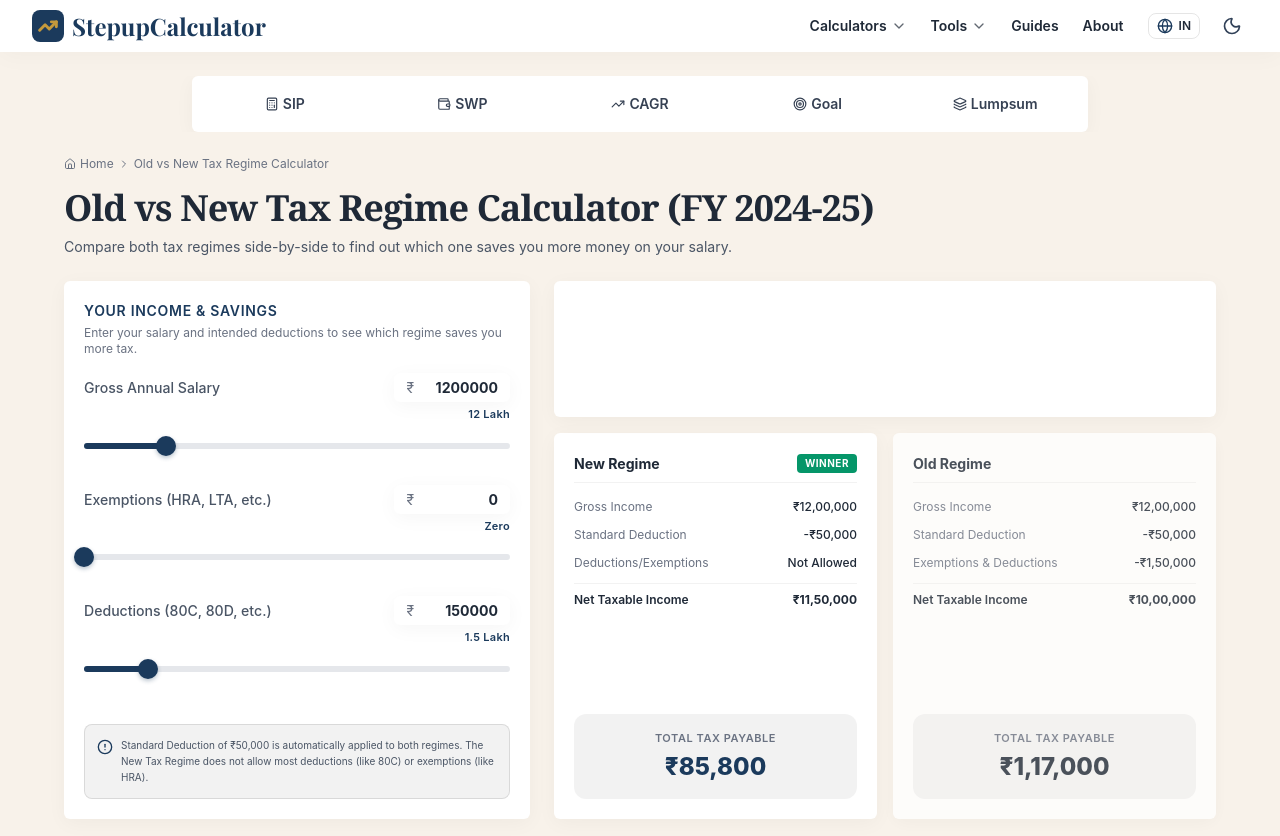
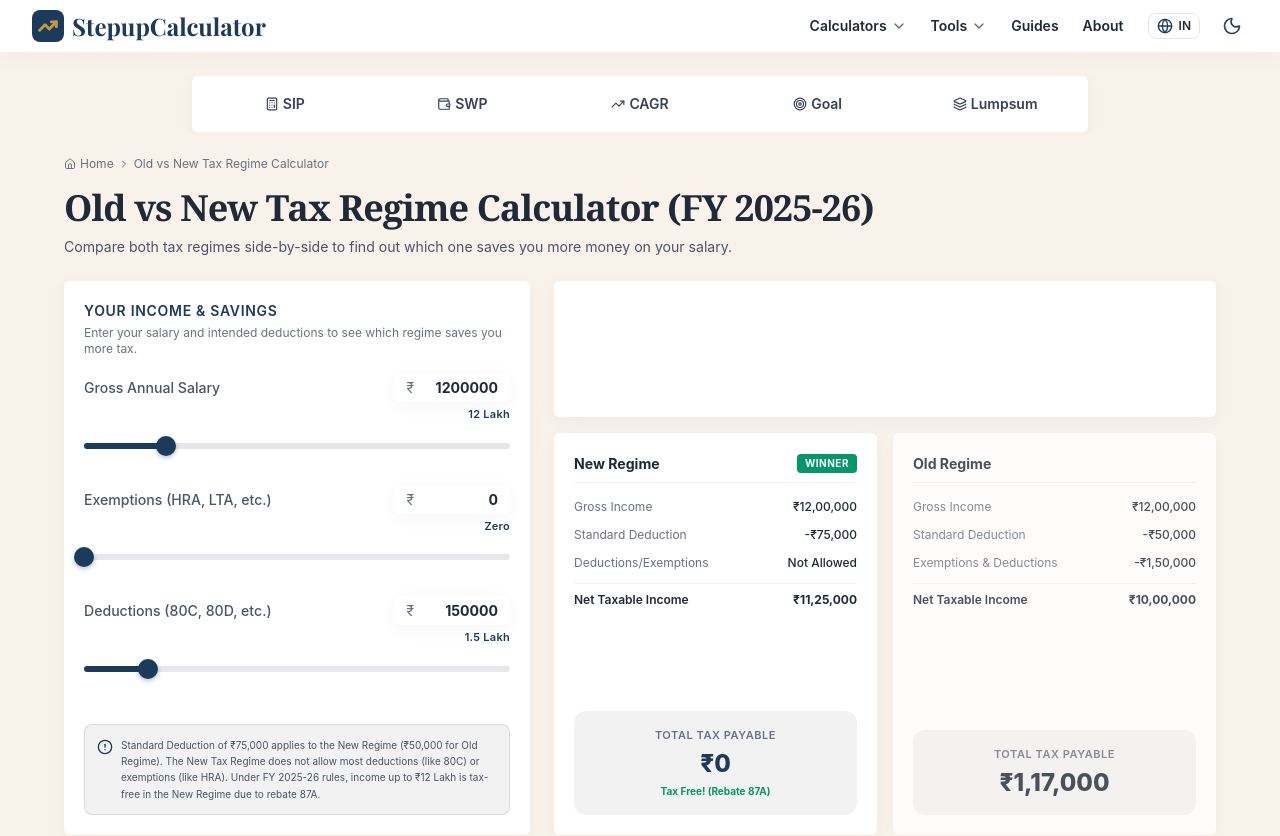
Before and after one commit to wwerajattigercom-netizen/SIP-Calculator, a Next.js app: page /tools/income-tax-calculator in a window 1280 px wide. Shown: the top 836 px of the page. Built offline with nearby package versions, Linux system fonts and the light colour scheme; a web font is replaced by a local one.

Commit message:
fix(tax): update to FY 2025-26 rules with 12L rebate and 75k standard deduction

```diff
--- a/src/app/tools/income-tax-calculator/page.js
+++ b/src/app/tools/income-tax-calculator/page.js
@@ -31,7 +31,7 @@ export default function IncomeTaxCalculatorPage() {
 
           <div className="flex flex-col mb-6 mt-4">
             <h1 className="text-3xl md:text-4xl font-serif font-bold tracking-tight text-foreground mb-2">
-              Old vs New Tax Regime Calculator (FY 2024-25)
+              Old vs New Tax Regime Calculator (FY 2025-26)
             </h1>
             <p className="text-gray-600 dark:text-gray-400 max-w-3xl">
               Compare both tax regimes side-by-side to find out which one saves you more money on your salary.
@@ -55,7 +55,7 @@ export default function IncomeTaxCalculatorPage() {
               <div className="flex-shrink-0 w-9 h-9 rounded-full bg-[var(--color-accent)] flex items-center justify-center text-white shadow-sm font-bold text-sm">1</div>
               <div>
                 <p className="text-foreground font-semibold mb-1 text-sm">Understand the New Regime</p>
-                <p className="text-gray-500 dark:text-gray-400 text-xs leading-relaxed">The New Regime offers lower tax rates but you must give up almost all exemptions (like HRA) and deductions (like 80C). The ₹50,000 standard deduction is available in both.</p>
+                <p className="text-gray-500 dark:text-gray-400 text-xs leading-relaxed">The New Regime offers lower tax rates but you must give up almost all exemptions (like HRA) and deductions (like 80C). The standard deduction is ₹75,000 for the New Regime and ₹50,000 for the Old Regime.</p>
               </div>
             </div>
             <div className="bg-[var(--background)] p-5 rounded-xl border border-gray-100 dark:border-white/5 flex gap-4 shadow-sm">
--- a/src/components/IndiaTaxCalculator.jsx
+++ b/src/components/IndiaTaxCalculator.jsx
@@ -32,19 +32,20 @@ export default function IndiaTaxCalculator() {
     const cessOld = taxOld * 0.04;
     const totalTaxOld = taxOld + cessOld;
 
-    // New Regime (FY 2024-25)
-    // No exemptions or deductions allowed except Standard Deduction
-    const taxableNew = Math.max(0, salary - stdDeduction);
+    // New Regime (FY 2025-26)
+    const stdDeductionNew = 75000;
+    const taxableNew = Math.max(0, salary - stdDeductionNew);
     let taxNew = 0;
 
-    if (taxableNew <= 700000) {
-        taxNew = 0; // Rebate 87A up to 7L
+    if (taxableNew <= 1200000) {
+        taxNew = 0; // Rebate 87A up to 12L
     } else {
-        if (taxableNew > 300000) taxNew += Math.min(300000, taxableNew - 300000) * 0.05;
-        if (taxableNew > 600000) taxNew += Math.min(300000, taxableNew - 600000) * 0.10;
-        if (taxableNew > 900000) taxNew += Math.min(300000, taxableNew - 900000) * 0.15;
-        if (taxableNew > 1200000) taxNew += Math.min(300000, taxableNew - 1200000) * 0.20;
-        if (taxableNew > 1500000) taxNew += (taxableNew - 1500000) * 0.30;
+        if (taxableNew > 400000) taxNew += Math.min(400000, taxableNew - 400000) * 0.05;
+        if (taxableNew > 800000) taxNew += Math.min(400000, taxableNew - 800000) * 0.10;
+        if (taxableNew > 1200000) taxNew += Math.min(400000, taxableNew - 1200000) * 0.15;
+        if (taxableNew > 1600000) taxNew += Math.min(400000, taxableNew - 1600000) * 0.20;
+        if (taxableNew > 2000000) taxNew += Math.min(400000, taxableNew - 2000000) * 0.25;
+        if (taxableNew > 2400000) taxNew += (taxableNew - 2400000) * 0.30;
     }
 
     const cessNew = taxNew * 0.04;
@@ -78,7 +79,7 @@ export default function IndiaTaxCalculator() {
         <div className="mt-4 p-3 bg-black/5 dark:bg-white/5 rounded-lg border border-black/10 dark:border-white/10 flex items-start gap-2">
             <AlertCircle className="w-4 h-4 text-[var(--color-accent)] mt-0.5 flex-shrink-0" />
             <p className="text-[10px] text-gray-600 dark:text-gray-400 leading-relaxed">
-                Standard Deduction of ₹50,000 is automatically applied to both regimes. The New Tax Regime does not allow most deductions (like 80C) or exemptions (like HRA).
+                Standard Deduction of ₹75,000 applies to the New Regime (₹50,000 for Old Regime). The New Tax Regime does not allow most deductions (like 80C) or exemptions (like HRA). Under FY 2025-26 rules, income up to ₹12 Lakh is tax-free in the New Regime due to rebate 87A.
             </p>
         </div>
       </div>
@@ -126,7 +127,7 @@ export default function IndiaTaxCalculator() {
                         </div>
                         <div className="flex justify-between items-center text-xs">
                             <span className="text-gray-500 dark:text-gray-400">Standard Deduction</span>
-                            <span className="text-foreground font-medium">-₹50,000</span>
+                            <span className="text-foreground font-medium">-₹75,000</span>
                         </div>
                         <div className="flex justify-between items-center text-xs">
                             <span className="text-gray-500 dark:text-gray-400">Deductions/Exemptions</span>
```
